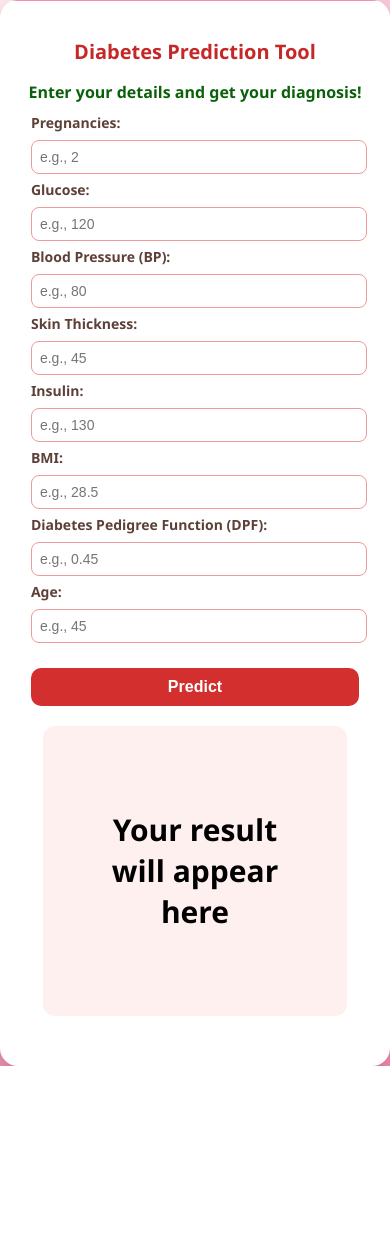
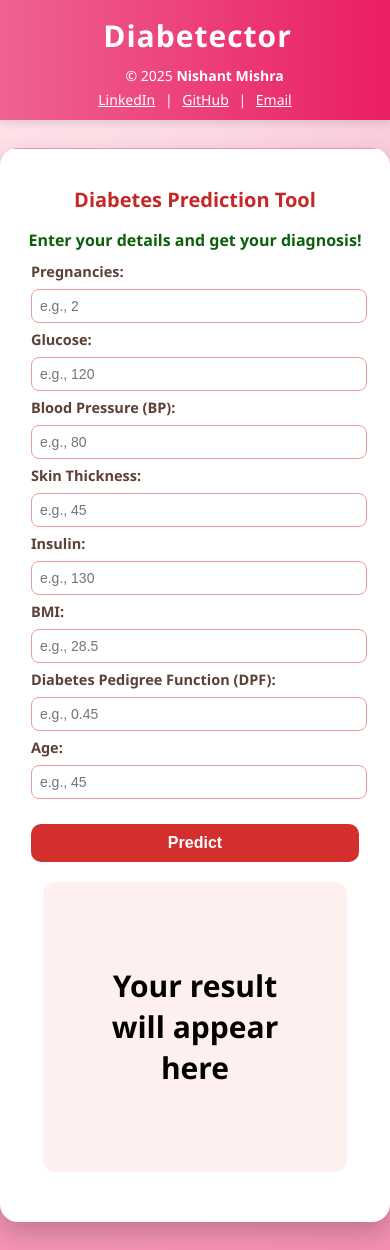
Before and after one commit to NishantMishra31/Diabetector, a Flask app: page / in a window 390 px wide. Before the commit the page ends 1066 px from the top, so only its background shows below. Run offline with Flask 3, Linux system fonts and the light colour scheme; parts of the project's set-up code (start-up, migrations or seed data) failed here and were passed over.

Commit message:
added styling and structure

```diff
--- a/static/style.css
+++ b/static/style.css
@@ -1,16 +1,87 @@
 body {
   font-family: "Segoe UI", sans-serif;
   background: radial-gradient(circle at top left, #ffebee, #f8bbd0, #f48fb1);
-  display: flex;
+  display: block;
   justify-content: center;
   align-items: center;
   min-height: 100vh;
   margin: 0;
 }
 
+.masthead {
+  position: sticky;
+  top: 0;
+  width: 100%;
+  height: 8vh;
+  background: linear-gradient(to right, #f06292, #e91e63);
+  color: white;
+  box-shadow: 0 4px 8px rgba(0, 0, 0, 0.1);
+  z-index: 1000;
+}
+
+.masthead-content {
+  display: flex;
+  justify-content: space-between;
+  align-items: center;
+  padding: 1vh 30px;
+  max-width: 1200px;
+  margin: 0 auto;
+  flex-wrap: wrap;
+}
+
+.masthead-left h1 {
+  margin: 0;
+  padding-left: 5px;
+  font-size: 30px;
+  letter-spacing: 1px;
+}
+
+.masthead-right {
+  text-align: right;
+  font-size: 14px;
+}
+
+.masthead-right p {
+  margin: 0 5px 5px;
+}
+
+.contact-links a {
+  color: #fff;
+  text-decoration: underline;
+  margin: 0 6px;
+}
+
+.contact-links a:hover {
+  color: #ffe4ec;
+}
+
+@media (max-width: 768px) {
+  .masthead {
+    height: 120px;
+  }
+
+  .masthead-content {
+    flex-direction: column;
+    align-self: center;
+    text-align: left;
+    padding: 15px 20px;
+  }
+
+  .masthead-right {
+    align-self: center;
+    margin-top: 10px;
+    text-align: right;
+  }
+
+  .masthead-right p {
+    margin: 0 14px 5px;
+  }
+}
+
 .wrapper {
   display: flex;
-  flex-direction: row; /* default for desktop */
+  margin: 28px auto;
+  flex-direction: row;
   max-width: 1200px;
   width: 100%;
   height: 730px;
@@ -37,7 +108,7 @@ body {
   font-weight: bold;
   text-align: center;
   padding: 15px;
-  transition: all 0.4s ease-in-out;
+  transition: all 1s ease-in-out;
 }
 
 h2 {
@@ -46,6 +117,7 @@ h2 {
   color: #c62828;
   font-size: 20px;
 }
+
 h3 {
   text-align: center;
   margin-bottom: 10px;
@@ -58,7 +130,7 @@ label {
   margin: 6px 0 8px;
   font-weight: 600;
   color: #5d4037;
-  font-size: 14px;
+  font-size: 14.5px;
 }
 
 input {
@@ -114,9 +186,11 @@ button:hover {
   0% {
     box-shadow: 0 0 0 0 rgba(76, 175, 80, 0.8);
   }
+
   70% {
     box-shadow: 0 0 0 15px rgba(76, 175, 80, 0.4);
   }
+
   100% {
     box-shadow: 0 0 0 0 rgba(76, 175, 80, 0);
   }
@@ -126,9 +200,11 @@ button:hover {
   0% {
     box-shadow: 0 0 0 0 rgba(244, 67, 54, 1);
   }
+
   70% {
     box-shadow: 0 0 0 15px rgba(244, 67, 54, 0.5);
   }
+
   100% {
     box-shadow: 0 0 0 0 rgba(244, 67, 54, 0);
   }
@@ -139,13 +215,13 @@ button:hover {
     opacity: 0;
     transform: scale(0.95);
   }
+
   to {
     opacity: 1;
     transform: scale(1);
   }
 }
 
-/* 🔁 Responsive Layout for Vertical Screens */
 @media (max-width: 768px) {
   .wrapper {
     flex-direction: column;
@@ -188,11 +264,13 @@ button:hover {
     margin: 0 auto;
   }
 }
+
 @keyframes fadeInZoom {
   0% {
     opacity: 0;
     transform: scale(0.9) translateY(20px);
   }
+
   100% {
     opacity: 1;
     transform: scale(1) translateY(0);
--- a/templates/index.html
+++ b/templates/index.html
@@ -40,11 +40,29 @@
     />
   </head>
   <body>
-    <div class="wrapper">
-      <div class="container">
-        <h2>Diabetes Prediction Tool</h2>
-        <h3>Enter your details and get your diagnosis!</h3>
-        <form id="predictForm">
+  <header class="masthead">
+  <div class="masthead-content">
+    <div class="masthead-left">
+      <h1>Diabetector</h1>
+    </div>
+    <div class="masthead-right">
+      <p>© 2025 <strong>Nishant Mishra</strong></p>
+      <div class="contact-links">
+        <a href="https://linkedin.com/in/nishantmishra31" target="_blank">LinkedIn</a> |
+        <a href="https://github.com/nishantmishra31" target="_blank">GitHub</a> |
+        <a href="mailto:nishant@example.com">Email</a>
+      </div>
+    </div>
+  </div>
+</header>
+
+
+  <div class="wrapper">
+    <div class="container">
+      <h2>Diabetes Prediction Tool</h2>
+      <h3>Enter your details and get your diagnosis!</h3>
+      <form id="predictForm">
+
           <label>Pregnancies:</label>
           <input
             placeholder="e.g., 2"
@@ -52,7 +70,6 @@
             name="Pregnancies"
             required
           />
-
           <label>Glucose:</label>
           <input
             placeholder="e.g., 120"
```
